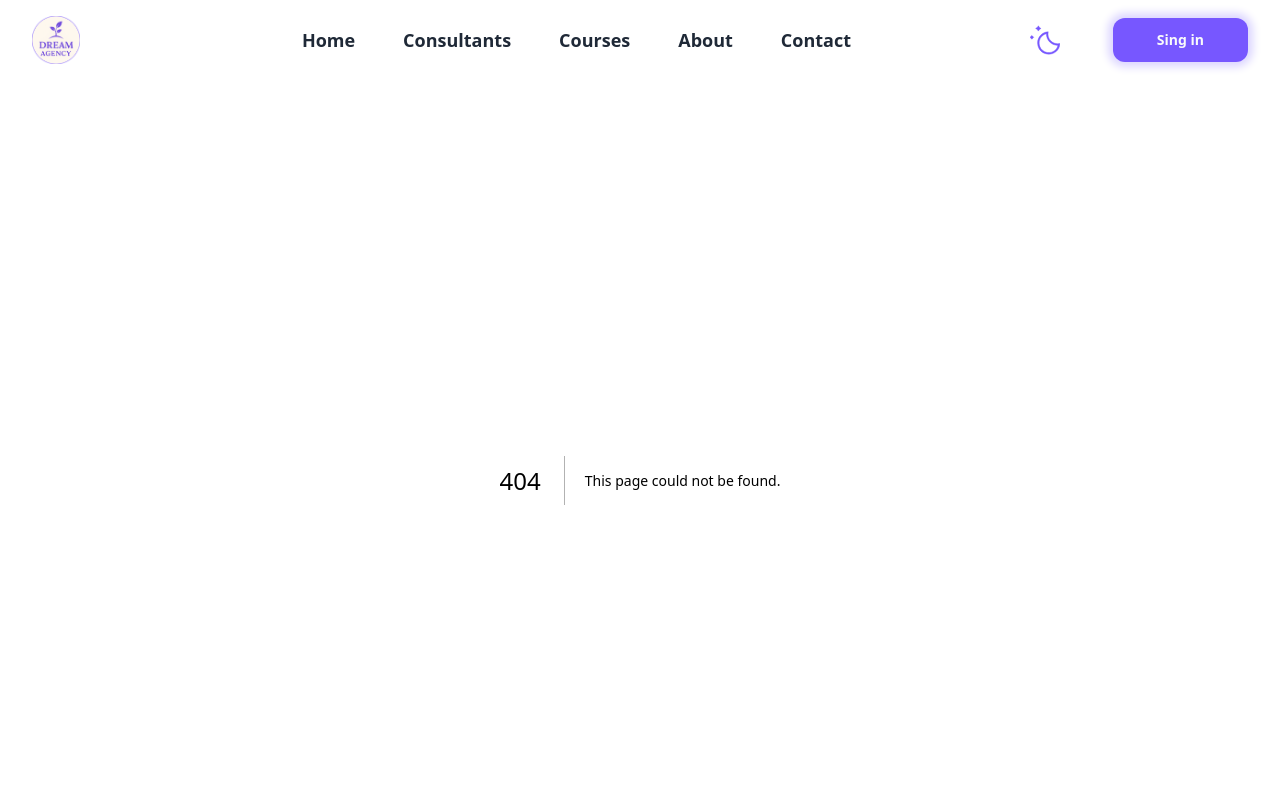
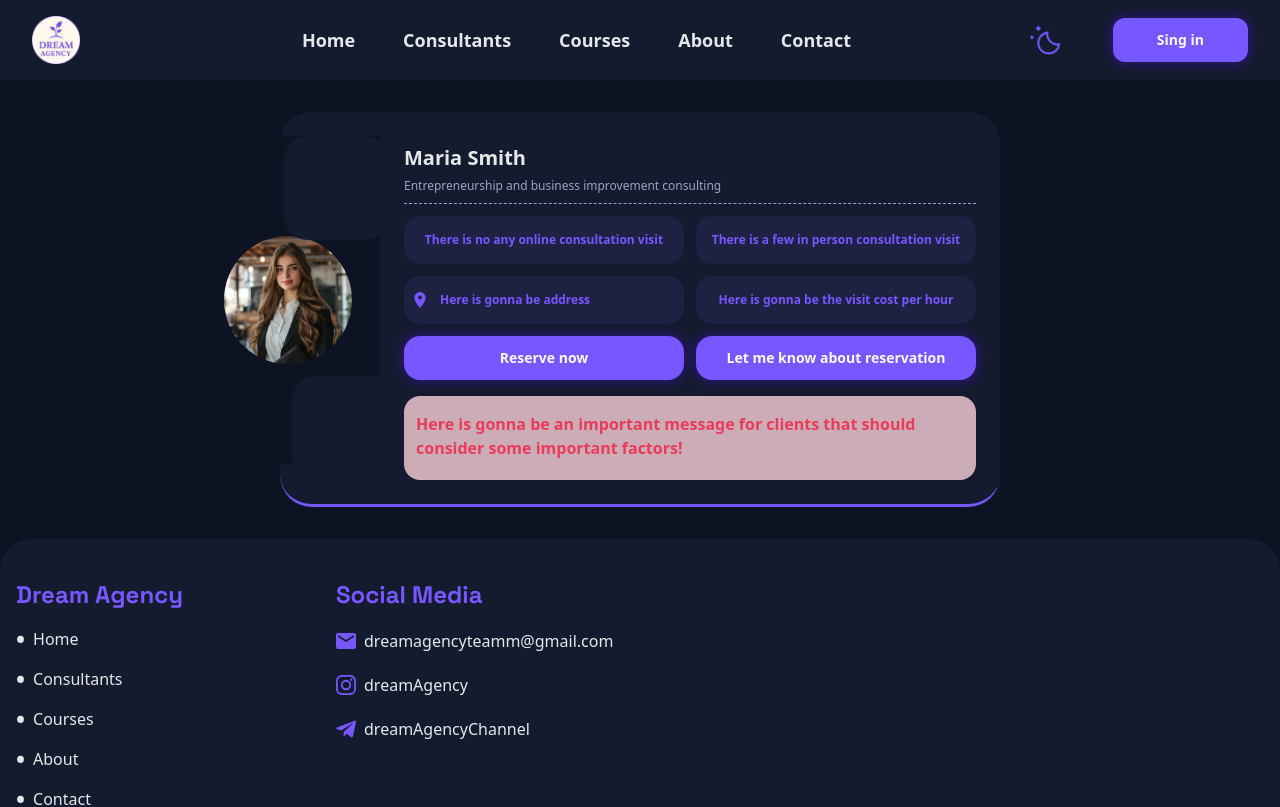
Before and after one commit to DreamAgencyhub/Front-end, a Next.js app: page /consultants/profile/1 in a window 1280 px wide. Before the commit this address had no page. Shown: the top 807 px of the page. Built offline with nearby package versions, Linux system fonts and the light colour scheme.

Commit message:
feat: add consultants info card

```diff
--- /dev/null
+++ b/app/(public)/(sharedLayout)/consultants/profile/ConsultantInfoCard.tsx
@@ -0,0 +1,58 @@
+import Image from "next/image";
+import consultantPic from "@/public/assets/images/testing-profile.jpg";
+import Button from "@/app/components/ui/Button";
+import SvgIconMaterialLocationOn from "@/app/components/icons/IconMaterialLocationOn";
+
+export default function ConsultantInfoCard() {
+  return (
+    <div className="relative w-88 bg-secondary-default rounded-4xl flex flex-col items-center shrink-0  h-fit pb-4 border-b-3 border-primary-500 md:grid md:grid-cols-[100px_1fr] md:w-[720px]">
+      <div className=" relative w-full bg-default-color h-16 md:w-82 md:h-30 z-10 md:rotate-90 md:-left-26">
+        <div className=" absolute right-1/2 translate-x-1/2  bg-default-color flex items-center justify-center w-36 h-36 rounded-full md:top-10  ">
+          <div className="relative w-32 h-32 rounded-full overflow-hidden md:-rotate-90  ">
+            <Image src={consultantPic} alt="consultants_profile" />
+          </div>
+        </div>
+        <div className=" absolute right-0 -bottom-20 md:bottom-3 md:-right-4  bg-secondary-default rounded-3xl w-26 h-26"></div>
+        <div className=" absolute left-0 -bottom-20 md:bottom-1 bg-secondary-default rounded-3xl w-26 h-26"></div>
+      </div>
+
+      <div className=" mt-20 md:mt-6 flex flex-col bg-secondary-default py-2  px-6 md:grid md:grid-cols-1 md:grid-rows-[60px_1fr_100px] z-40">
+        <div className="border-b border-dashed border-text-muted pb-4 md:pb-0  text-center md:text-start ">
+          <h3 className="text-xl font-semibold ">Maria Smith</h3>
+          <span className="text-xs text-text-muted">
+            Entrepreneurship and business improvement consulting
+          </span>
+        </div>
+
+        <div className=" text-xs text-primary-500 text-center mt-3 font-semibold flex flex-col gap-3 md:grid md:grid-cols-2 ">
+          <div className="bg-primary-500/10 rounded-2xl py-4 px-2">
+            <p>There is no any online consultation visit</p>
+          </div>
+          <div className="bg-primary-500/10 rounded-2xl py-4 px-2">
+            <p>There is a few in person consultation visit </p>
+          </div>
+          <div className="bg-primary-500/10 rounded-2xl py-4 px-2 flex items-center justify-start gap-3 ">
+            <SvgIconMaterialLocationOn className="fill-primary-500 text-base stroke-none " />
+            <p>Here is gonna be address</p>
+          </div>
+          <div className="bg-primary-500/10 rounded-2xl py-4 px-2">
+            <p>Here is gonna be the visit cost per hour </p>
+          </div>
+
+          <Button className="text-sm" variant="primary" size="large">
+            Reserve now
+          </Button>
+          <Button className="text-sm" variant="primary" size="large">
+            Let me know about reservation
+          </Button>
+        </div>
+        <div className="bg-accent-100/80 rounded-2xl py-4 px-3 font-semibold mt-4">
+          <p className="text-accent-500">
+            Here is gonna be an important message for clients that should
+            consider some important factors!
+          </p>
+        </div>
+      </div>
+    </div>
+  );
+}
--- /dev/null
+++ b/app/(public)/(sharedLayout)/consultants/profile/[consultantId]/page.tsx
@@ -0,0 +1,15 @@
+import ConsultantInfoCard from "../ConsultantInfoCard";
+
+interface PageProps {
+  params: {
+    consultantId: string;
+  };
+}
+
+export default function page({ params }: PageProps) {
+  return (
+    <div className="flex flex-col items-center gap-8 py-8">
+      <ConsultantInfoCard />
+    </div>
+  );
+}
--- a/app/(public)/(sharedLayout)/layout.tsx
+++ b/app/(public)/(sharedLayout)/layout.tsx
@@ -1,9 +1,16 @@
+"use client";
+
 import Filter from "@/app/components/ui/Filter";
 import Pagination from "@/app/components/ui/Pagination";
 import Search from "@/app/components/ui/Search";
+import { usePathname } from "next/navigation";
 import { ReactNode } from "react";
 
 export default function Layout({ children }: { children: ReactNode }) {
+  const pathname = usePathname();
+
+  if (pathname.split("/").includes("profile")) return children;
+
   return (
     <div className="grid grid-cols-1 place-items-center py-10 lg:grid-cols-[300px_1fr] ">
       <div className=" lg:place-self-start flex flex-col gap-6 lg:mt-30 ">
--- a/app/components/icons/IconMaterialLocationOn.tsx
+++ b/app/components/icons/IconMaterialLocationOn.tsx
@@ -10,10 +10,7 @@ const SvgIconMaterialLocationOn = (props: SVGProps<SVGSVGElement>) => (
     fill="none"
     {...props}
   >
-    <path
-      fill="#fff"
-      d="M10.5 0A10.49 10.49 0 0 0 0 10.5C0 18.375 10.5 30 10.5 30S21 18.375 21 10.5A10.49 10.49 0 0 0 10.5 0m0 14.25a3.75 3.75 0 1 1 3.75-3.75 3.75 3.75 0 0 1-3.75 3.75"
-    />
+    <path d="M10.5 0A10.49 10.49 0 0 0 0 10.5C0 18.375 10.5 30 10.5 30S21 18.375 21 10.5A10.49 10.49 0 0 0 10.5 0m0 14.25a3.75 3.75 0 1 1 3.75-3.75 3.75 3.75 0 0 1-3.75 3.75" />
   </svg>
 );
 export default SvgIconMaterialLocationOn;
--- a/app/layout.tsx
+++ b/app/layout.tsx
@@ -30,7 +30,7 @@ export default function RootLayout({
   children: React.ReactNode;
 }>) {
   return (
-    <html lang="en" data-theme="light" className="scroll-smooth">
+    <html lang="en" data-theme="dark" className="scroll-smooth">
       <body
         className={`${manrope.variable} ${spaceGrotesk.variable} font-sans bg-default-color  text-text-default`}
       >
```
Also changed, not shown: app/assets/icons/Icon material-location-on.svg.
